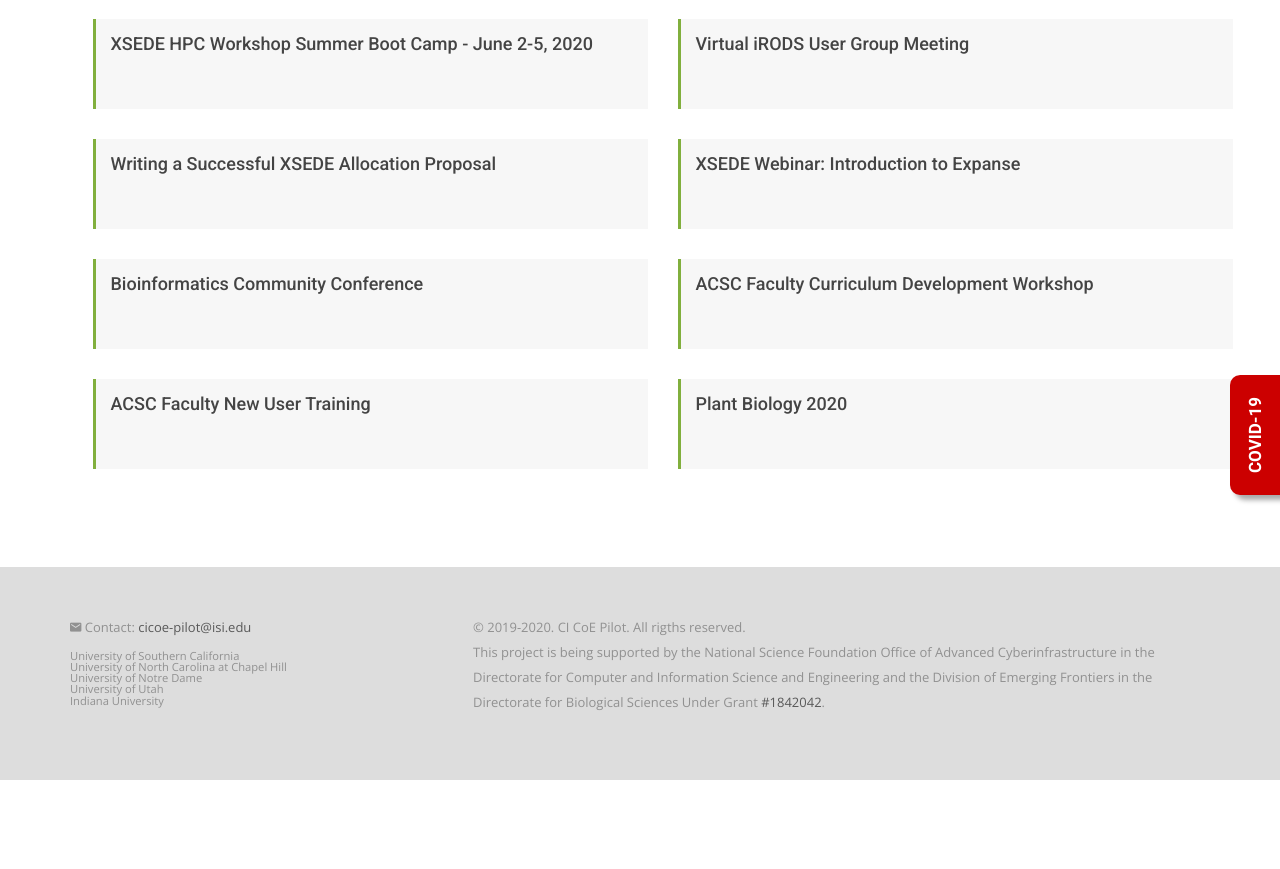
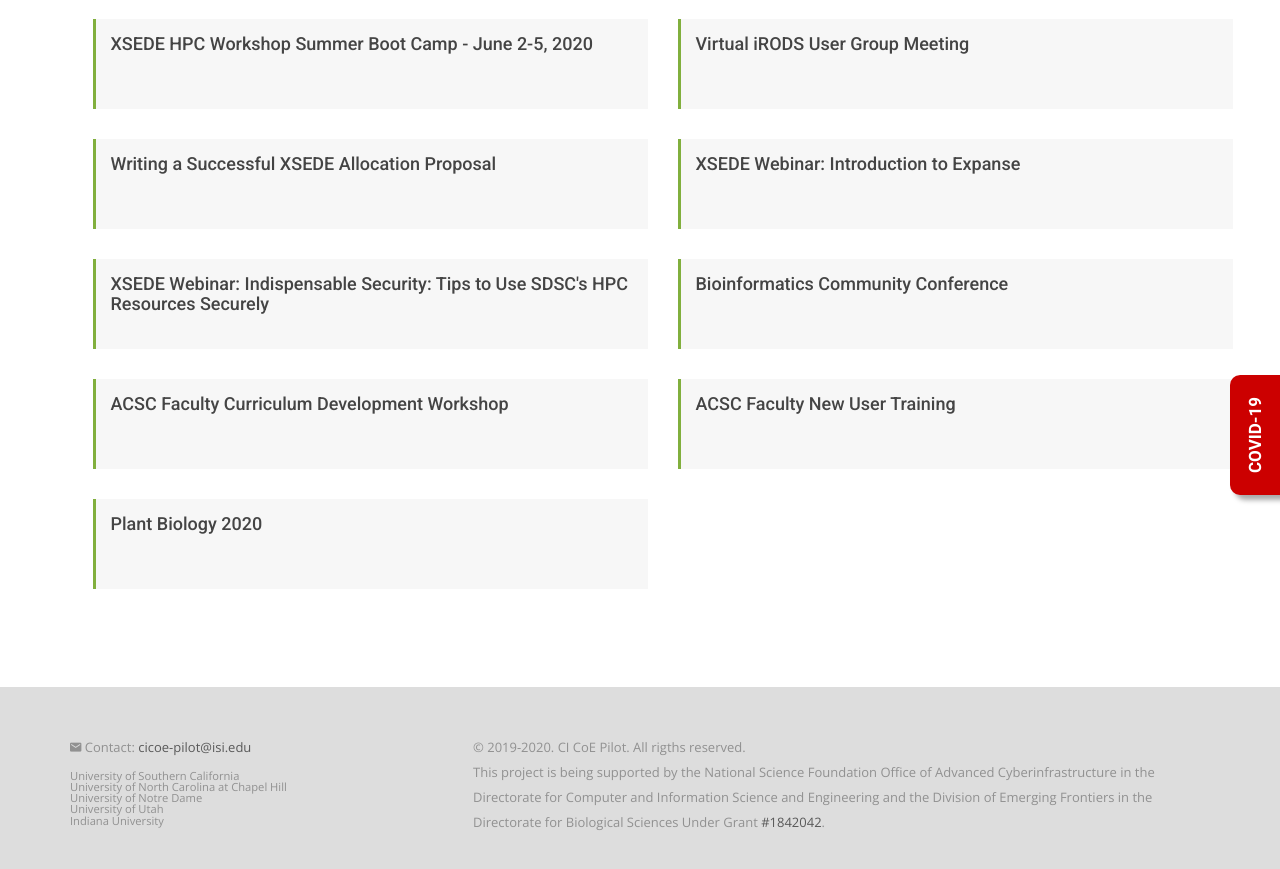
Before and after one commit to cicoe/cicoe.github.io, a Jekyll site: the page built from training_opportunities.html, in a window 1280 px wide and 900 px high, scrolled down 624 px. Shown: the top 869 px of the window. Built offline with Jekyll 4.4.1, drawn with Linux system fonts in a browser that asks for light colours; nearby versions of some CDN libraries; some web fonts are replaced; before the commit the page ends 1404 px from its top, so only the background shows below that.

Commit message:
updated training events

```diff
--- a/_data/training_opportunities.yml
+++ b/_data/training_opportunities.yml
@@ -42,6 +42,14 @@
   title: 'XSEDE Webinar: Introduction to Expanse'
   website: "https://www.xsede.org/web/xup/course-calendar/-/training-user/class/2058/session/3674/register"
 - categroy: Workshop
+  end_date: July 16, 2020
+  source: XSEDE
+  start_date: July 16, 2020
+  time: ''
+  title: 'XSEDE Webinar: Indispensable Security: Tips to Use SDSC''s HPC Resources
+    Securely'
+  website: "https://www.xsede.org/web/xup/course-calendar/-/training-user/class/2063/session/3680/register"
+- categroy: Workshop
   end_date: July 21, 2020
   source: CyVerse
   start_date: July 19, 2020
```
